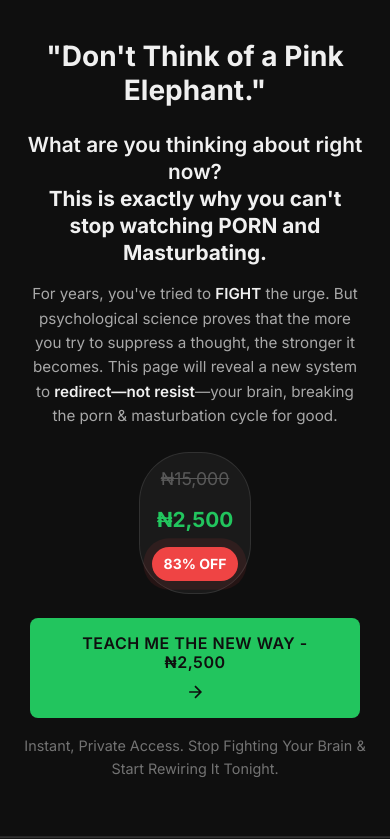
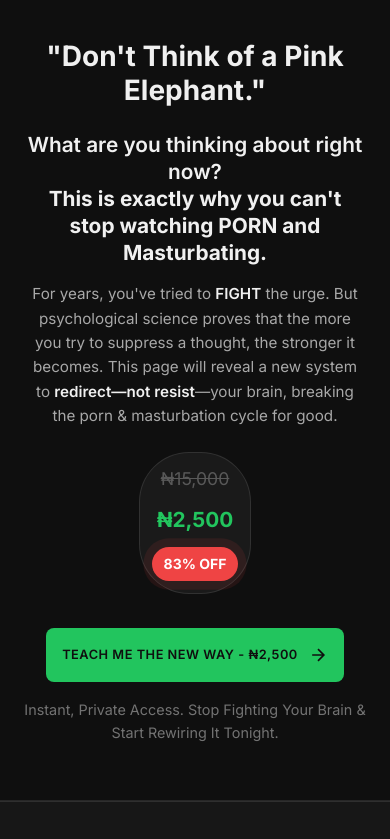
Before and after one commit to Alioladimeji/rebootsystem, a website: page index.html in a window 390 px wide. Shown: the top 839 px of the page. Drawn offline with Linux system fonts and the light colour scheme.

Commit message:
Implement responsive styles for CTA button
Added responsive styles for CTA button on mobile devices.

```diff
--- a/styles/main.css
+++ b/styles/main.css
@@ -1458,3 +1458,40 @@ section {
         margin: 2rem auto;
     }
 }
+
+/* Quick Fix - Force Horizontal Button */
+@media (max-width: 768px) {
+    .cta-button {
+        display: flex !important;
+        flex-direction: row !important;
+        white-space: nowrap !important;
+        width: auto !important;
+        max-width: 100% !important;
+        padding: 14px 20px !important;
+        margin: 10px auto !important;
+        overflow-x: auto !important;
+        font-size: 0.85rem !important;
+    }
+
+    .cta-button.large {
+        padding: 16px 24px !important;
+        font-size: 0.9rem !important;
+    }
+
+    /* Hide strike price on mobile to save space */
+    .cta-button .strike-price {
+        display: none !important;
+    }
+
+    /* Or make everything smaller */
+    .cta-button * {
+        font-size: inherit !important;
+    }
+}
+
+@media (max-width: 480px) {
+    .cta-button {
+        font-size: 0.8rem !important;
+        padding: 12px 16px !important;
+    }
+}
```
